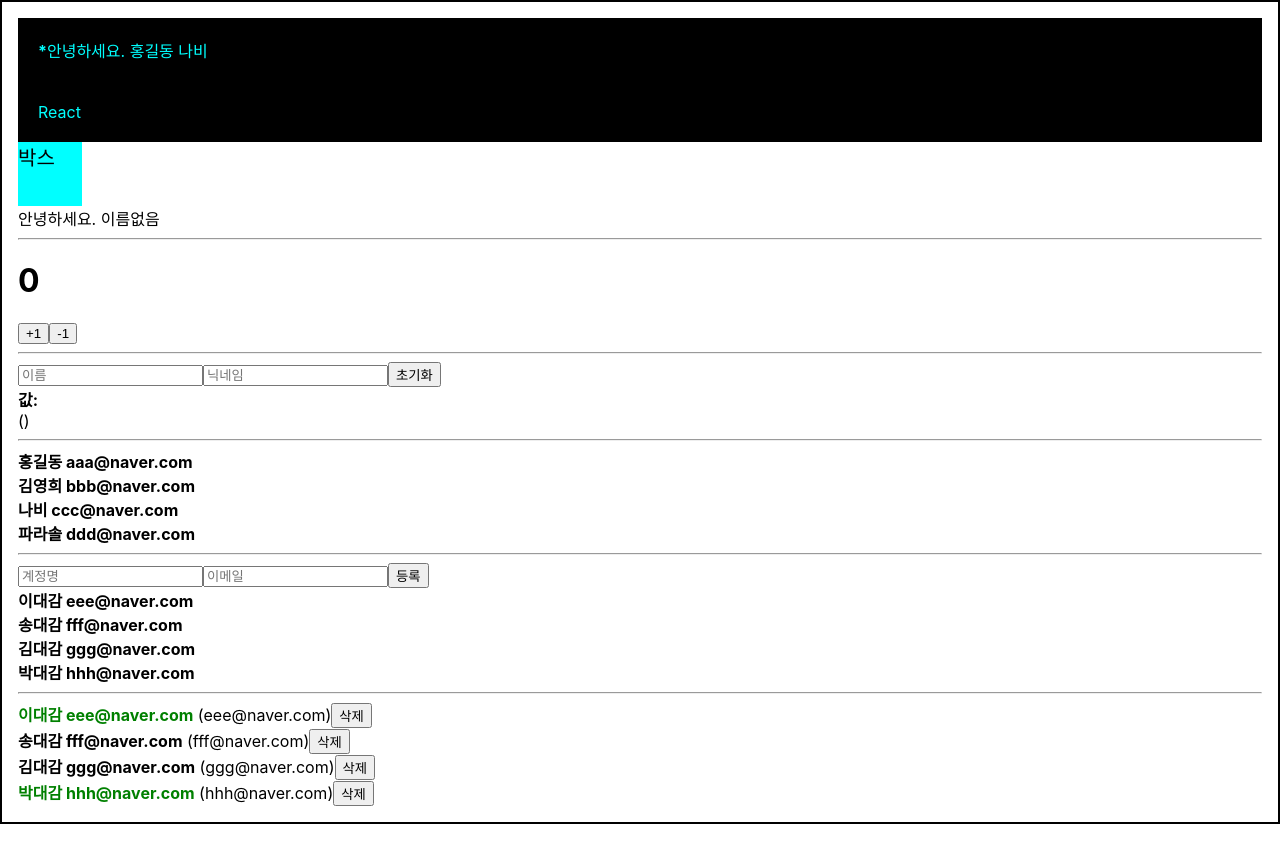
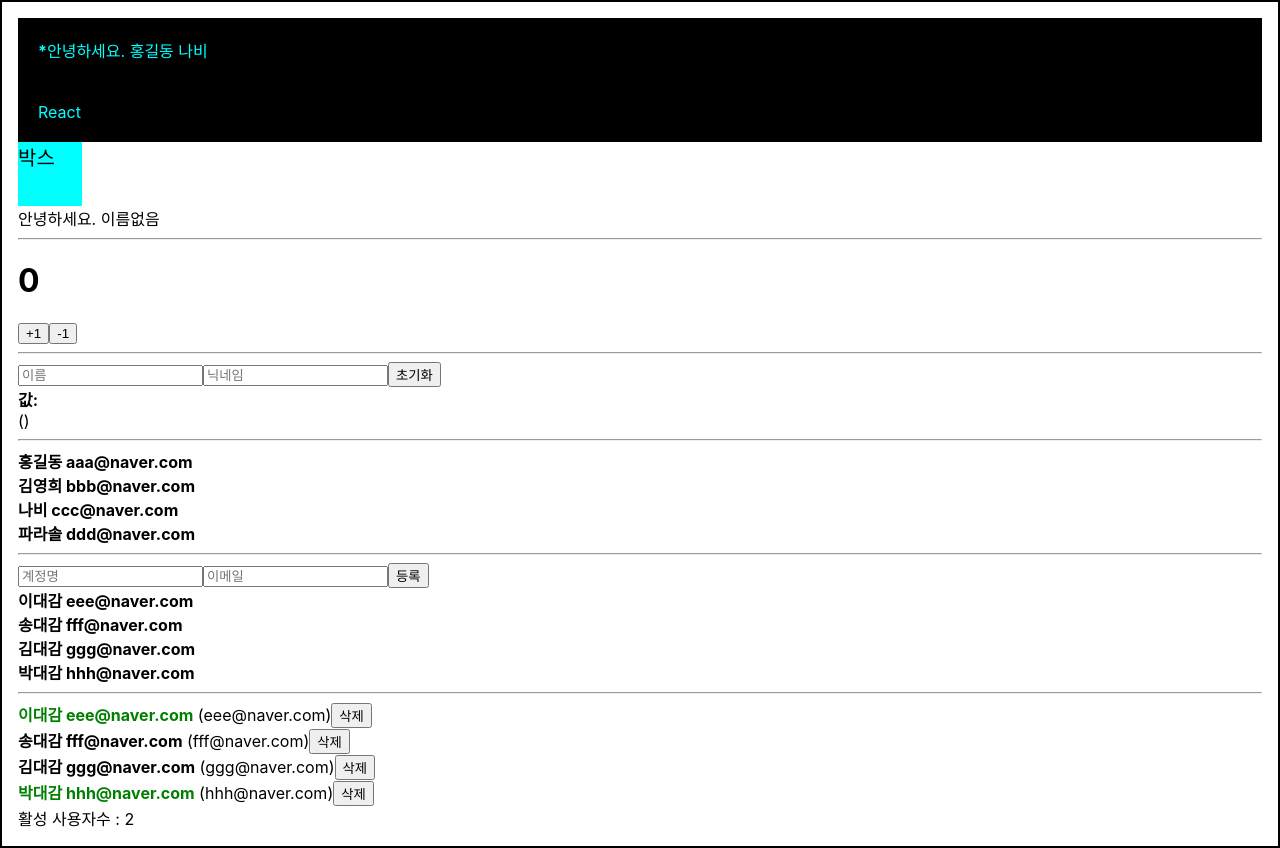
Before and after one commit to PublisherKang/reactStudy3, a React (Create React App) app in the folder begin-react/: page / in a window 1280 px wide. Before the commit the page ends 824 px from the top, so only its background shows below. Built offline with nearby package versions, Linux system fonts and the light colour scheme.

Commit message:
활성 사용자 수 함수 만들어보기

```diff
--- a/begin-react/src/App.js
+++ b/begin-react/src/App.js
@@ -8,6 +8,11 @@ import UserList from "./UserList";
 import UserList2 from "./UserList2";
 import UserList3 from "./UserList3";
 import Wrapper from "./Wrapper";
+
+const countActiveUsers = (users) => {
+  console.log("활성 사용자수 세는중...");
+  return users.filter((user) => user.active).length;
+};
 
 function App() {
   const name = "React";
@@ -88,6 +93,8 @@ function App() {
     );
   };
 
+  const count = countActiveUsers(users);
+
   return (
     <Wrapper>
       <Hello name="홍길동" navi="나비" color={style} isPecial />
@@ -110,6 +117,8 @@ function App() {
       <UserList2 users={users} />
       <hr />
       <UserList3 users={users} onRemove={onRemove} onToggle={onToggle} />
+
+      <div>활성 사용자수 : {count}</div>
     </Wrapper>
   );
 }
```
